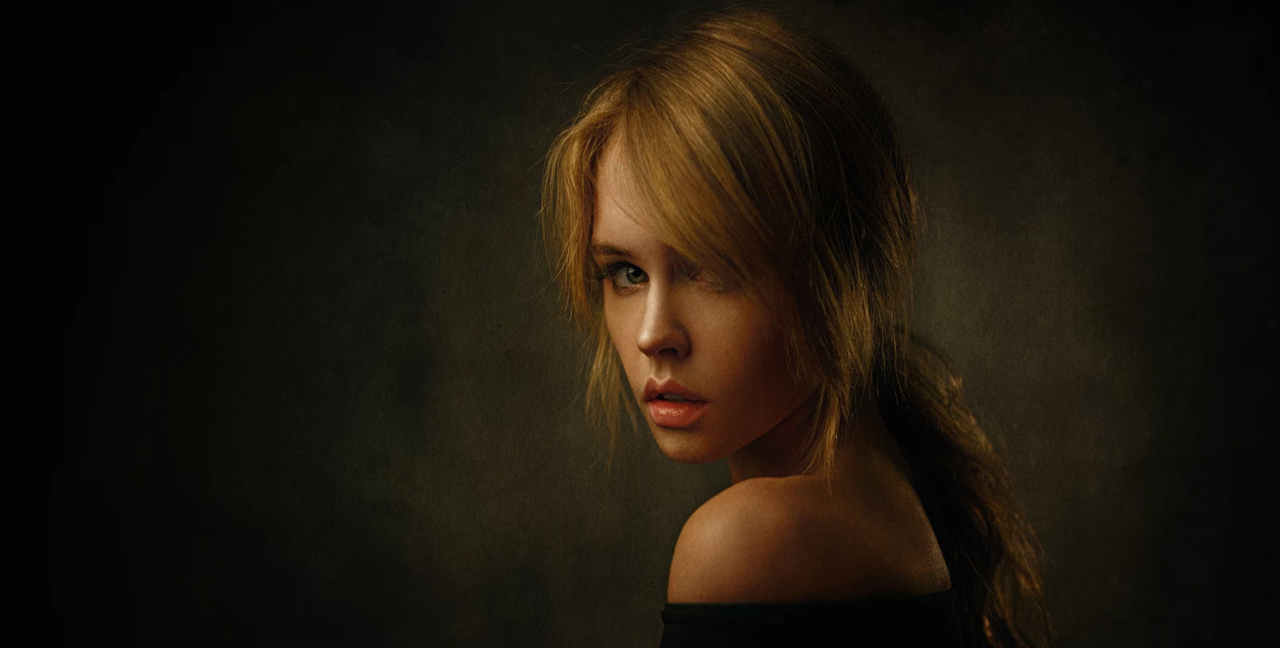
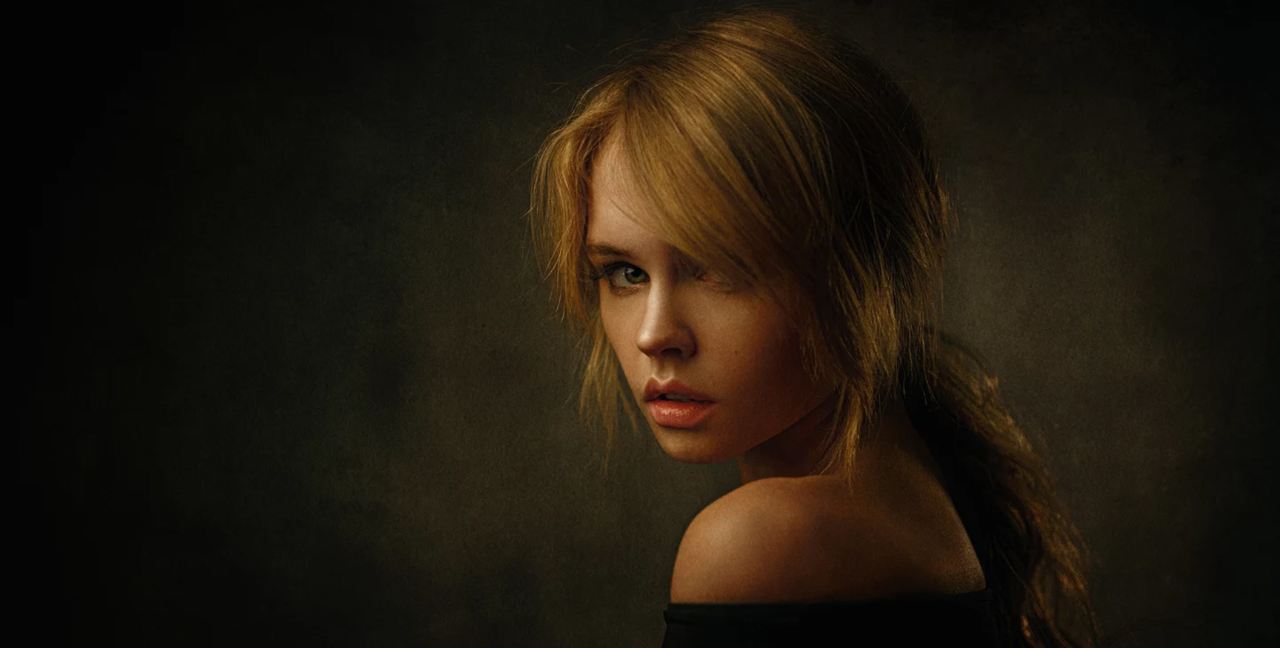
Before and after one commit to AHLURU/AHLURU.github.io, a plain HTML site: page index.html in a window 1280 px wide. Shown: the top 648 px of the page. Drawn offline with Linux system fonts and the light colour scheme; some packages are replaced by stand-ins of ours; a script that the page names is missing; files whose address does not match are found by name.

Commit message:
Site updated: 2017-10-27 10:57:31

```diff
--- a/css/mic_main.css
+++ b/css/mic_main.css
@@ -52,11 +52,12 @@
 			height: 100%;
 			background-color: #212931;
 			background-image :url("../../images/bg.jpg") ;
+			-webkit-background-image :url("../../images/12.jpg") ;
 			background-position: center;
 			background-repeat: no-repeat;
 			background-attachment:fixed;
 			background-size: cover;
-			-webkit-background-size: 100% 100%;/* 兼容Webkit内核浏览器如Chrome和Safari */
+			-webkit-background-size: cover;/* 兼容Webkit内核浏览器如Chrome和Safari */
 			-o-background-size: cover;/* 兼容Opera */
 			zoom: 1;
 			z-index: -1;
```
